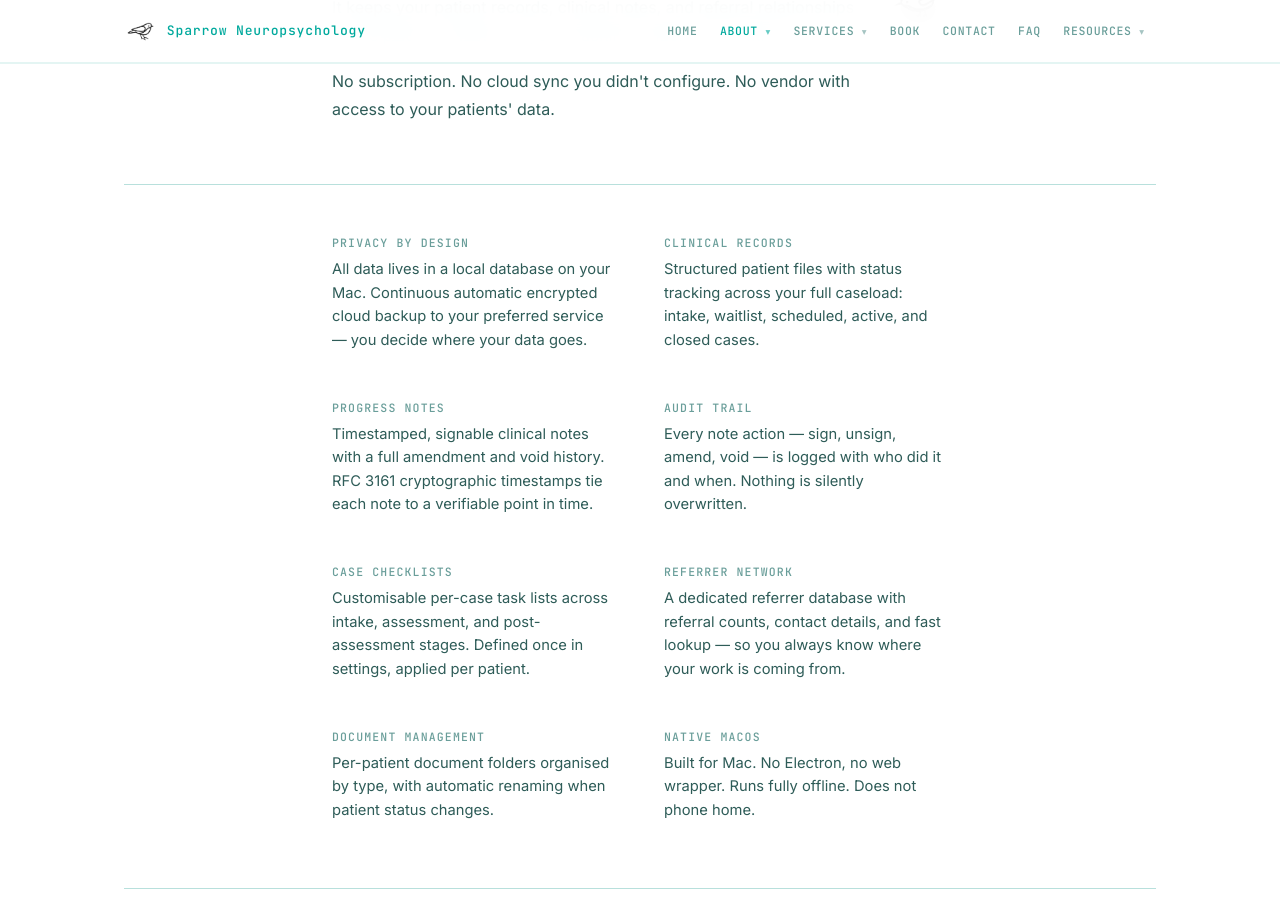
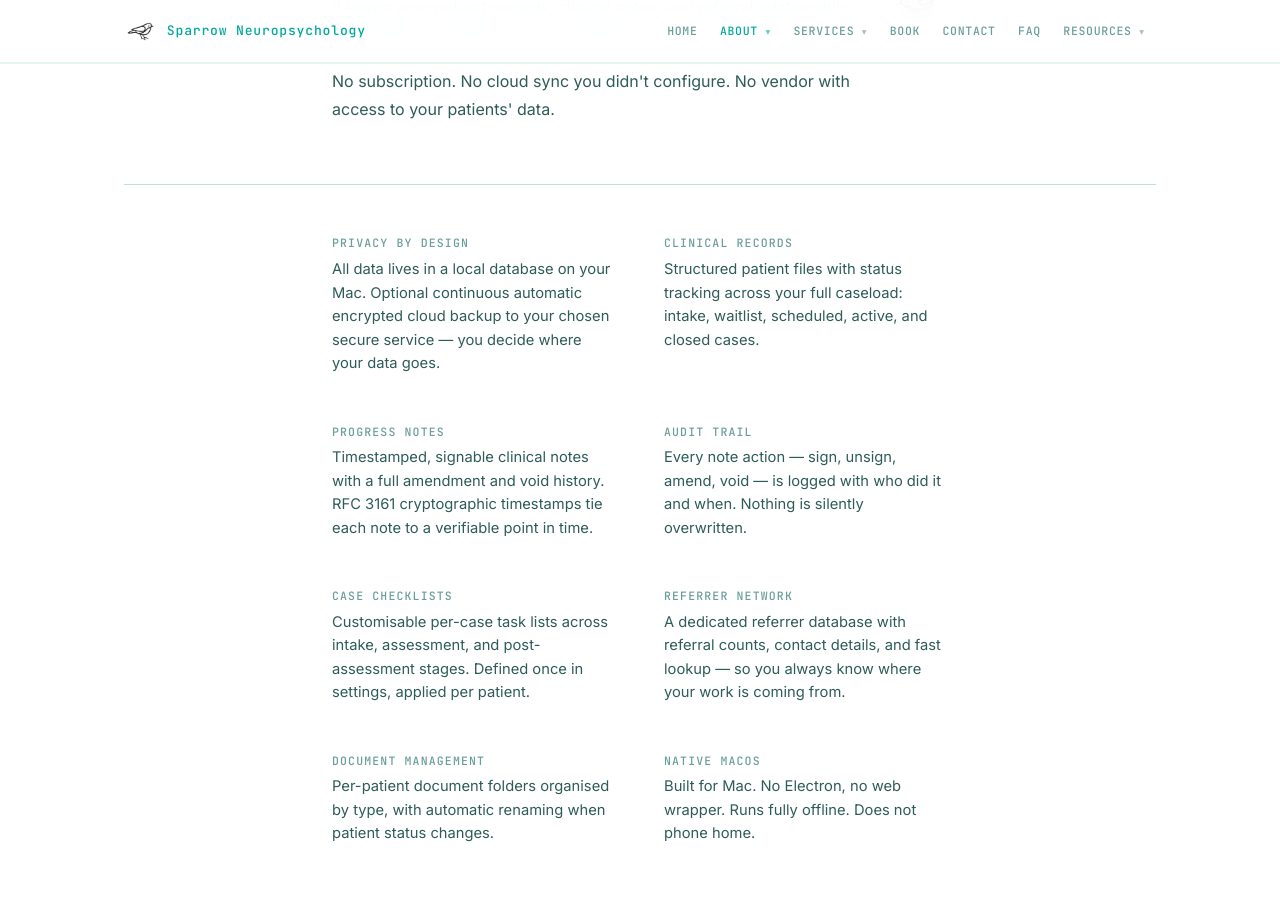
Before and after one commit to cfxb/sparrow-clinic, a Jekyll site: the page built from switchboard.md, in a window 1280 px wide and 900 px high, scrolled down 675 px. Built offline with Jekyll 4.4.1, drawn with Linux system fonts in a browser that asks for light colours.

Commit message:
Update Switchboard backup feature copy to clarify it is optional
Co-Authored-By: Claude Sonnet 4.6 <noreply@anthropic.com>

```diff
--- a/switchboard.md
+++ b/switchboard.md
@@ -207,7 +207,7 @@ hero_image: /assets/images/hero-sky.jpg
 
       <div class="sb-feature">
         <span class="sb-feature-label">Privacy by design</span>
-        <p class="sb-feature-text">All data lives in a local database on your Mac. Continuous automatic encrypted cloud backup to your preferred service — you decide where your data goes.</p>
+        <p class="sb-feature-text">All data lives in a local database on your Mac. Optional continuous automatic encrypted cloud backup to your chosen secure service — you decide where your data goes.</p>
       </div>
 
       <div class="sb-feature">
```
Also changed, not shown: faq.md (+1 -1 lines).
